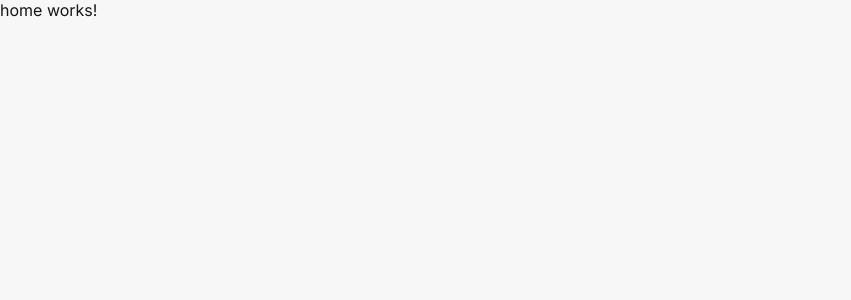
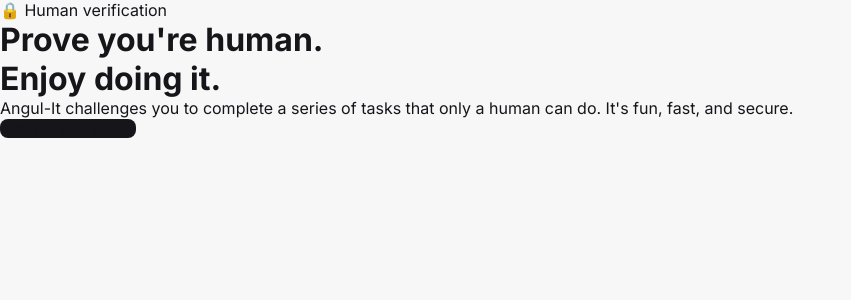
Before and after one commit to heisenstack/angul-it, an Angular app: page / in a window 1280 px wide. Shown: the top 300 px of the page, without its empty margins (0-851 px from the left). Built offline with nearby package versions, Linux system fonts and the light colour scheme.

Commit message:
Home page redirection to captcha page

```diff
--- a/src/app/pages/home/home.html
+++ b/src/app/pages/home/home.html
@@ -1 +1,20 @@
-<p>home works!</p>
+<main class="hero">
+  <div class="hero__glow" aria-hidden="true"></div>
+
+  <div class="hero__content">
+    <span class="hero__eyebrow">🔒 Human verification</span>
+
+    <h1 class="hero__title">
+      Prove you're human.<br />
+      <span class="hero__title-accent">Enjoy doing it.</span>
+    </h1>
+
+    <p class="hero__subtitle">
+      Angul-It challenges you to complete a series of tasks that only a human can do. It's fun, fast, and secure.
+    </p>
+
+    <button class="btn-primary hero__cta" (click)="startChallenge()">
+      Start Challenge →
+    </button>
+  </div>
+</main>
--- a/src/app/pages/home/home.ts
+++ b/src/app/pages/home/home.ts
@@ -1,9 +1,16 @@
 import { Component } from '@angular/core';
+import { Router } from '@angular/router';
 
 @Component({
+  selector: 'app-home',
   imports: [],
-  selector: 'app-home',
-  styleUrl: './home.scss',
   templateUrl: './home.html',
+  styleUrl: './home.scss'
 })
-export class Home {}
+export class Home {
+  constructor(private router: Router) {}
+
+  startChallenge(): void {
+    this.router.navigate(['/captcha']);
+  }
+}
```
